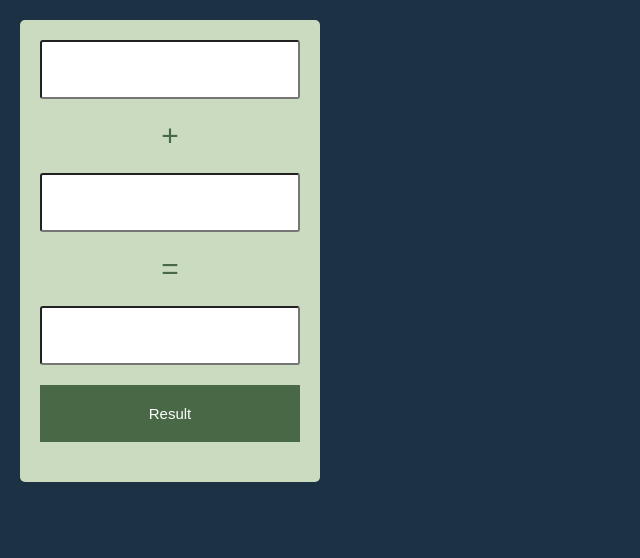
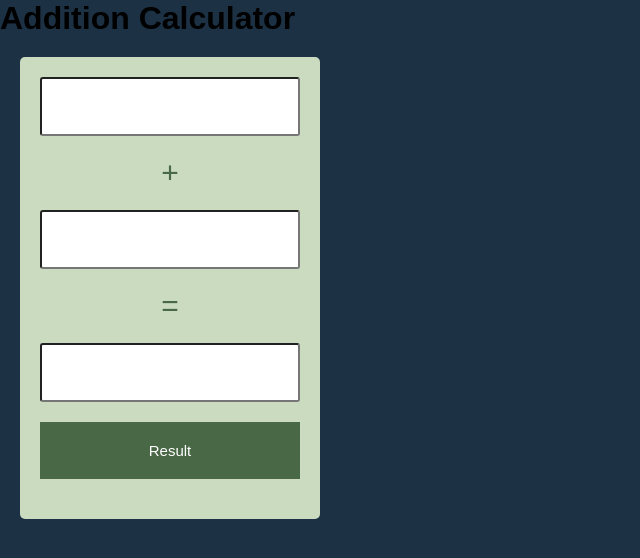
Before and after one commit to cjorqueravocos/Calculator, a plain HTML site: page index.html in a window 1280 px wide. Shown: the whole page, without its empty margins (0-640 px from the left). Drawn offline with Linux system fonts and the light colour scheme.

Commit message:
title style

```diff
--- a/index.html
+++ b/index.html
@@ -8,6 +8,9 @@
     <link rel="stylesheet" href="style.css">
 </head>
 <body>
+    <div class="calculator">
+        <h1>Addition Calculator</h1>
+    </div>
     <div class="container">
         <form action="">
             <input type="text" id="number1">
```
